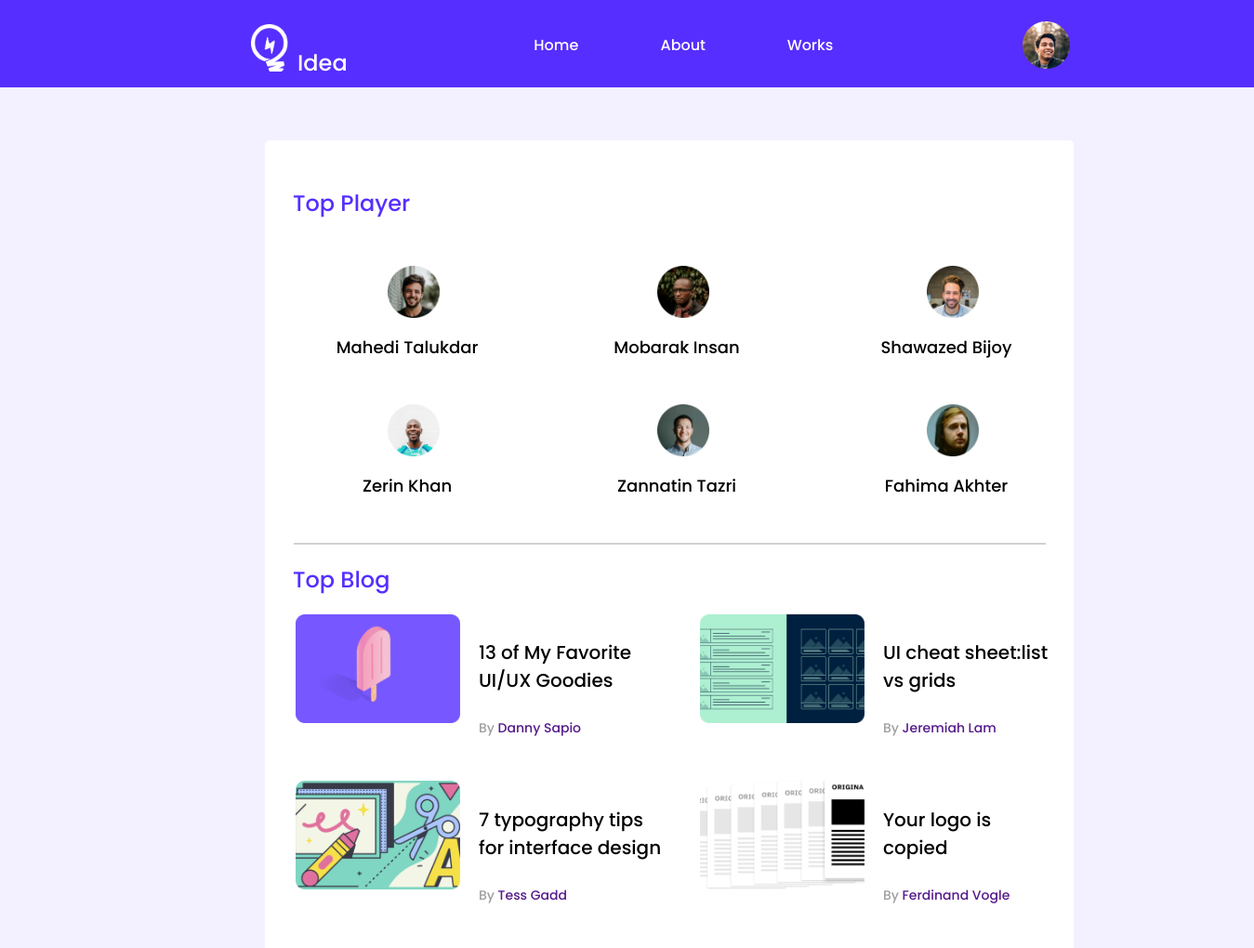
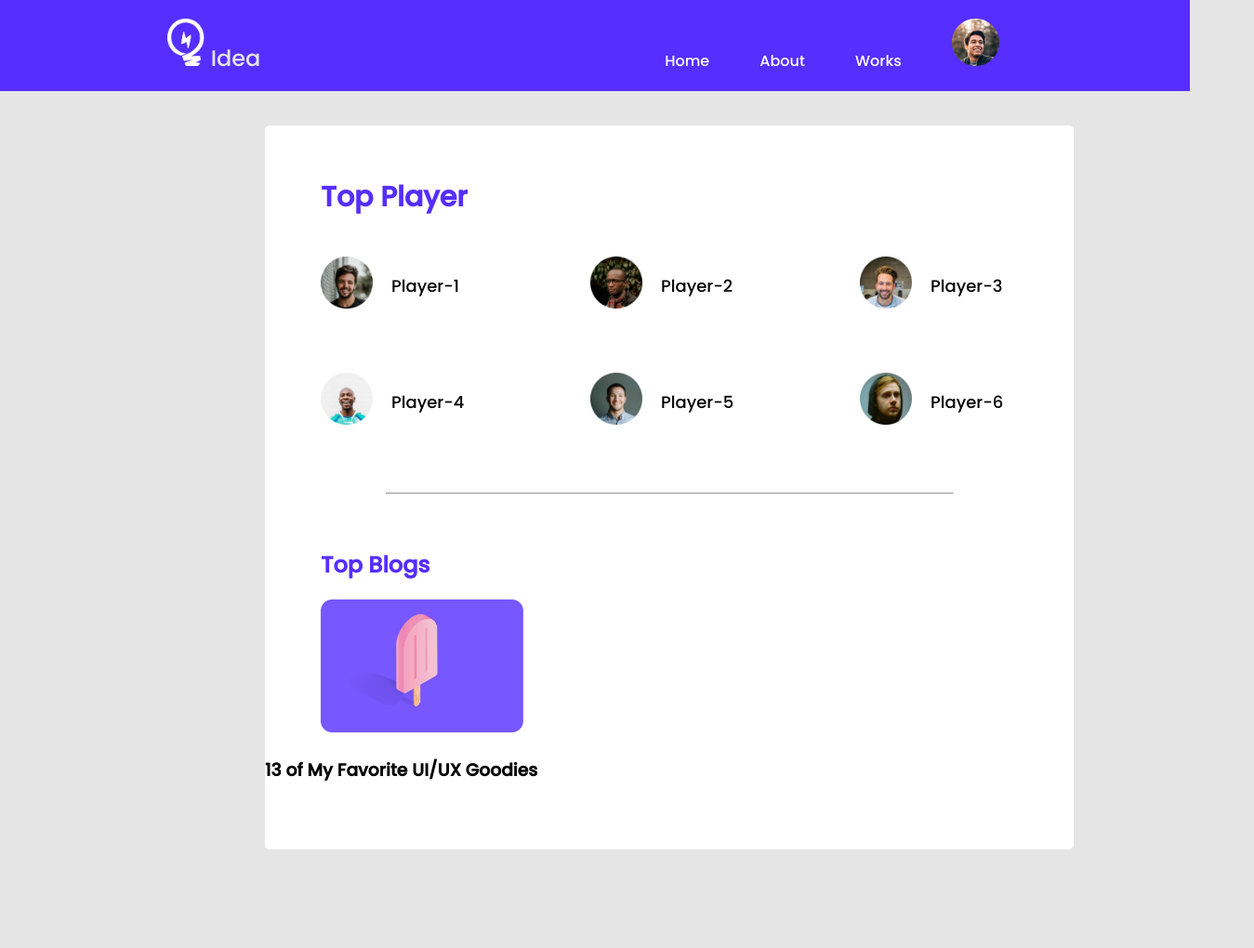
Before and after one commit to abrarasif11/Leader-board, a plain HTML site: page index.html in a window 1280 px wide. Shown: the top 1020 px of the page at 93% size, 1349 px wide, since content can reach past the window. After the commit the page ends 914 px from the top, so only its background shows below. Drawn offline with Linux system fonts and the light colour scheme.

Commit message:
renewtask

```diff
--- a/index.html
+++ b/index.html
@@ -4,100 +4,88 @@
     <meta charset="UTF-8">
     <meta http-equiv="X-UA-Compatible" content="IE=edge">
     <meta name="viewport" content="width=device-width, initial-scale=1.0">
+    <title>Leader-Board</title>
     <link rel="stylesheet" href="style.css">
     <link rel="preconnect" href="https://fonts.googleapis.com">
 <link rel="preconnect" href="https://fonts.gstatic.com" crossorigin>
 <link href="https://fonts.googleapis.com/css2?family=Poppins:wght@500&display=swap" rel="stylesheet">
-    <title>Leader-Board</title>
+<script src="https://kit.fontawesome.com/815e2a23f0.js" crossorigin="anonymous"></script>
 </head>
 <body>
-   <main class="top-banner">
-    <div class="logoandtext">
-    <img id="logo" src="leader-board-main/images/icons/logo.png" alt="">
-    <h4 class="text-logo">Idea</h4>
+    <header>
+        <nav>
+            <span class="logo">
+            <img src="leader-board-main/images/icons/logo.png"
+            alt=""
+            width="40.42px"
+            height="51px"/>
+            Idea
+            </span>
+            <span class="link">
+           <a href="">Home</a>
+           <a href="">About</a>
+           <a href="">Works</a>
+           <a href=""><img src="leader-board-main/images/icons/profile.png"alt=""></a>
+            </span>
+        </nav>
+    </header>
+             <main>
+                <section class="container">
+                    <div class="title">
+                        <h1>Top Player</h1>
                     </div>
-    <nav>
-        <ul>
-           <li><a href="">Home</a></li>
-           <li><a href="">About</a></li>
-           <li><a href="">Works</a></li>
-        </ul>
-        <img id="profile" src="leader-board-main/images/icons/profile.png" alt="">
-    </nav>
-    <section>
-    <div class="top-player">
-      <h2 class="player-title" >Top Player</h2>
-      <div class="players">
+                    <div class="player-name">
                         <div class="player">
-            <img src="leader-board-main/images/players/player-1.png" alt="">
-            <h3 class="player-name">Mahedi Talukdar</h3>
+                  <p><img src="leader-board-main/images/players/player-1.png" alt=""
+                    width="56px"
+                    height="56px"
+                    /> <h3 class="name"> Player-1 </h3> </p>
                         </div>
                         <div class="player">
-            <img src="leader-board-main/images/players/player-2.png" alt="">
-            <h3 class="player-name">Mobarak Insan</h3>
+                            <p><img src="leader-board-main/images/players/player-2.png" alt=""
+                              width="56px"
+                              height="56px"
+                              /><h3 class="name"> Player-2 </h3></p>
                                   </div>
                                   <div class="player">
-            <img src="leader-board-main/images/players/player-3.png" alt="">
-        <h3 class="player-name">Shawazed Bijoy</h3>
+                                    <p><img src="leader-board-main/images/players/player-3.png" alt=""
+                                      width="56px"
+                                      height="56px"
+                                      /><h3 class="name"> Player-3 </h3></p>
                                           </div>
                                           <div class="player">
-            <img src="leader-board-main/images/players/player-4.png" alt="">
-           <h3 class="player-name">Zerin Khan</h3>
+                                            <p><img src="leader-board-main/images/players/player-4.png" alt=""
+                                              width="56px"
+                                              height="56px"
+                                              /><h3 class="name"> Player-4 </h3></p>
                                                   </div>
                                                   <div class="player">
-            <img src="leader-board-main/images/players/player-5.png" alt="">
-           <h3 class="player-name">Zannatin Tazri</h3>
+                                                    <p><img src="leader-board-main/images/players/player-5.png" alt=""
+                                                      width="56px"
+                                                      height="56px"
+                                                      /><h3 class="name"> Player-5 </h3></p>
                                                           </div>
                                                           <div class="player">
-            <img src="leader-board-main/images/players/player-6.png" alt="">
-           <h3 class="player-name">Fahima Akhter</h3>
+                                           <p><img src="leader-board-main/images/players/player-6.png" alt=""
+                                                           width="56px"
+                                                        height="56px"
+                                                  /><h3 class="name"> Player-6 </h3></p>
                                                 </div>
                                                         </div>
                                                         <hr>
-        <div class="top-blog">
-            <h2 class="Blog-title" >Top Blog</h2>
-        <main class="blog-deco">
-            <div class="blog-part1">
+                             <div class="blog-title">
+                            <h1>Top Blogs</h1>
+                             </div>
+                           <article>
                             <div>
-            <img id="blog-pic1" src="leader-board-main/images/blogs/blog-1.png" alt="">
+                                <img class="blog-img" src="leader-board-main/images/blogs/blog-1.png" alt="">
                             </div>
-        <div class="blog-text-part">
-            <h4 class="blog-line" >13 of My Favorite
-                UI/UX Goodies</h4>
-                <p class="author">By <a href=""> Danny Sapio</a></p>
+                            <div class="blog-caption">
+                                <h3>13 of My Favorite
+                                    UI/UX Goodies</h3>
                             </div>
-            </div>
-            <div class="blog-part2">
-                <div>
-                    <img id="blog-pic2" src="leader-board-main/images/blogs/blog-2.png" alt="">
-                </div>
-                <div class="blog-text-part2">
-                    <h4 class="blog-line2" >UI cheat sheet:list vs grids</h4>
-                        <p class="author2">By <a href="">  Jeremiah Lam</a></p>
-                </div>
-                    </div>
-                    <div class="blog-part1">
-                        <div>
-                            <img id="blog-pic1" src="leader-board-main/images/blogs/blog-3.png" alt="">
-                        </div>
-                        <div class="blog-text-part">
-                            <h4 class="blog-line3" >7 typography tips for interface design</h4>
-                                <p class="author">By <a href=""> Tess Gadd</a></p>
-                        </div>
-                            </div>
-                            <div class="blog-part1">
-                                <div>
-                                    <img id="blog-pic1" src="leader-board-main/images/blogs/blog-4.png" alt="">
-                                </div>
-                                <div class="blog-text-part">
-                                    <h4 class="blog-line" >Your logo is copied</h4>
-                                        <p class="author">By <a href=""> Ferdinand Vogle</a></p>
-                                </div>
-                            </div>
-                            </main>
-                        </div>
+                           </article>
                 </section>
              </main>
-   </div>
 </body>
 </html>
--- a/style.css
+++ b/style.css
@@ -1,205 +1,79 @@
-.top-banner{
-    background-color: #562EFF;
-    position: absolute;
-width: 1349px;
-height: 94px;
-left:0px;
-right: 0px;
-top: 0px;
-}
-#logo{
-    position: absolute;
-width: 40.42px;
-height: 51px;
-left: 270px;
-top: 26px;
-
-}
 body{
-    background-color: #F3F1FF;
     font-family: 'Poppins', sans-serif;
-}
-.text-logo{
-    position: absolute;
-width: 54px;
-height: 36px;
-left: 320px;
-top: 18px;
-font-style: normal;
-font-weight: 500;
-font-size: 24px;
-line-height: 36px;
-color: #FFFFFF;
-}
-.text-logo:hover{
-    border: 2px solid rgb(199, 27, 62);
-}
-
-nav ul{
-    list-style: none;
-    text-align: center;
-}
-nav li{
-    display: inline-block;
-   margin-right: 2px;
-   margin-left: 82px;
-   padding-top: 20px;
-
-    width: 48px;
-height: 24px;
-left: 847px;
-top: 35px;
-}
-nav li :hover{
-    border: 2px solid rgb(199, 27, 62);
+    background-color: #E5E5E5;
+    margin: 0px;
 }
 nav a{
     text-decoration: none;
-     color: #FFFFFF;
     font-style: normal;
-
+    color: #ffff;
+    margin: 25px;
 }
-#profile{
-    position: absolute;
-width: 51px;
-height: 51px;
-left: 1100px;
-top: 23px;
+nav a:hover{
+    border: 2px solid #FF4A60;
 }
-.top-player{
-    width: 870px;
-padding-bottom: 30px;
-left: 285px;
-right: 285px;
-background: #FFFFFF;
-border-radius: 5px;
-top: 130px;
-position: absolute;
-margin-top: 21px;
+nav{
+    display: flex;
+    justify-content: space-between;
+    background: #562EFF;
 }
-#player{
-width: 52.5px;
-height: 56px;
-top: 239px;
-padding-left: 30px;
-
-}
-.player-title{
-    padding-left: 30px;
-    padding-top: 30px;
-    padding-bottom: 30px;
-    color: #562EFF;
-    font-style: normal;
-font-weight: 500;
+.logo{
+    padding-top: 20px;
+    padding-left: 180px;
+    color: #e5e5e5;
     font-size: 24px;
 }
-.players{
+.link{
+    padding-right: 180px;
+    padding-bottom:20px;
+    padding-top: 20px;
+}
+.player-name{
     display: grid;
     grid-template-columns: repeat(3,1fr);
     align-items: flex-end;
     grid-row-gap: 30px;
-}
-.player img{
-    width: 56px;
-    height: 56px;
-    padding-left: 30px;
+
 }
 .player{
     display: flex;
-    flex-direction: column;
     align-items: center;
+
 }
-.player-name{
-    margin-left: 16px;
-    font-style: normal;
+.player img{
+    margin-left: 30px;
+    padding-left: 30px;
+}
+.title{
+    color:#562EFF;
+    padding-left: 60px;
+    padding-top: 30px;
     font-weight: 500;
+    font-size: 20px;
+}
+.container{
+    width: 870px;
+    margin-top: 37px;
+    height: 779px;
+    margin-left: 285px;
+    background-color: #ffff;
+    border-radius: 5px;
+}
+.name{
+    padding-left: 20px;
     font-size: 18px;
-line-height: 27px;
-color: #000000;
+    font-weight: 500;
+}
+.blog-img{
+    width: 25%;
+    padding-left: 60px;
 }
 hr{
-width: 807px;
-height: 0px;
-left: 315px;
-right: 315px;
-margin-top: 30px;
-border: 1px solid #D1D1D1;
+    margin-top: 50px;
+    width: 70%
 }
-.Blog-title{
+.blog-title{
     color: #562EFF;
-    font-weight: 500;
-    font-size: 24px;
-    padding-left: 30px;
+    padding-left: 60px;
+    padding-top: 30px;
 }
-#blog-pic1{
-    width: 177px;
-    height: 117px;
-    padding-left: 33px;
-}
-.blog-line{
-    font-weight: 500;
-font-size: 20px;
-color: #000000;
-width: 80%;
-padding-left: 20px;
-margin-bottom: 26px;
-}
-.blog-part1{
-    display: flex;
-}
-.author{
-    font-weight: 400;
-    font-size: 14px;
-    color: #9F9F9F;
-    padding-left: 20px;
-    margin-bottom: 20px;
-}
-.blog-text-part{
-
-}
-#blog-pic2{
-    width: 177px;
-    height: 117px;
-    padding-left: 33px;
-}
-.blog-line2{
-    font-weight: 500;
-font-size: 20px;
-color: #000000;
-width: 80%;
-padding-left: 20px;
-margin-bottom: 26px;
-}
-.blog-part2{
-    display: flex;
-}
-.author2{
-    font-weight: 400;
-    font-size: 14px;
-    color: #9F9F9F;
-    padding-left: 20px;
-    margin-bottom: 20px;
-}
-.blog-text-part2{
-    margin-bottom: 26px;
-}
-.author a{
-    text-decoration: none;
-    font-size: 14px;
-}
-.author2 a{
-    text-decoration: none;
-    font-size: 14px;
-}
-.blog-deco{
-    display: grid;
-    grid-template-columns: repeat(2 , 1fr);
-}
-.blog-line3{
-    font-weight: 500;
-    font-size: 20px;
-    color: #000000;
-    width: 90%;
-    padding-left: 20px;
-    margin-bottom: 26px;
-}
```
Lines whose indentation alone changed are shown as unchanged.
